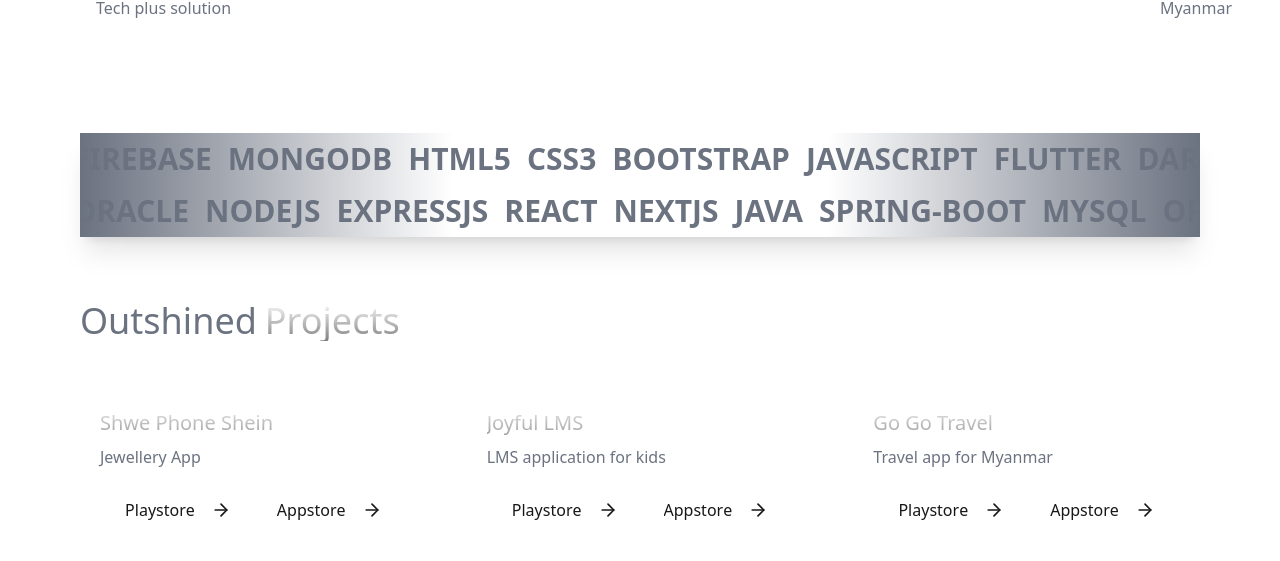
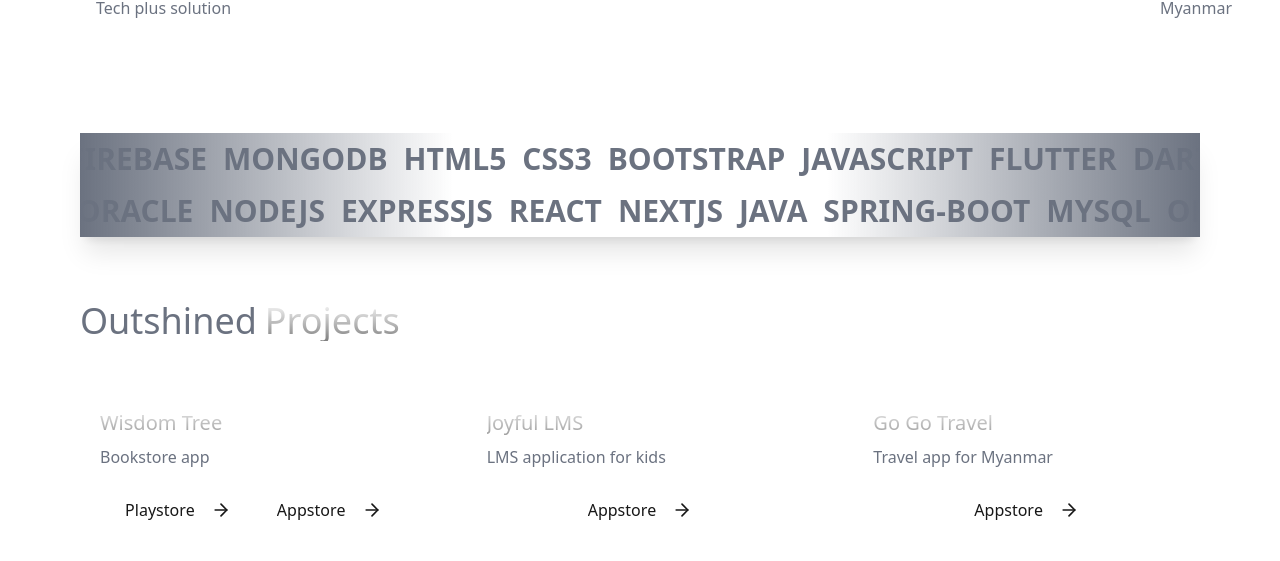
Before and after one commit to neirinzaralwin/portfolio, a Next.js app: page / in a window 1280 px wide. Shown: the part 1638-2199 px from the top of the page. Built offline with nearby package versions, Linux system fonts and the light colour scheme; grey boxes are pictures that could not be loaded.

Commit message:
ui almost done

```diff
--- a/app/page.tsx
+++ b/app/page.tsx
@@ -4,6 +4,7 @@ import Portfolio from "@/components/portfolio/portfolio";
 import Experience from "@/components/experience/experience";
 import Timeline from "@/lib/interfaces/timeline";
 import { ContactUs } from "@/components/contact-us/contact-us";
+import ColleageReviews from "@/components/reviews/colleage-reviews";
 
 const expList: Timeline[] = [
   {
@@ -76,6 +77,7 @@ export default function Home() {
       <Hero />
       <Experience timeline={expList} />
       <Portfolio />
+      <ColleageReviews />
       <ContactUs
         email="zaralwinneirin@gmail.com"
         social_handle={[
--- /dev/null
+++ b/components/portfolio/feature_projects.tsx
@@ -0,0 +1,58 @@
+import { FadeIn } from "../ui/transition";
+import Image from "next/image";
+
+const FeatureProjects = () => {
+  return (
+    <>
+      <FadeIn>
+        <div className="flex flex-row text-start mt-16">
+          <div className="pr-2 text-2xl md:text-4xl font-extralight text-gray-500">
+            Best
+          </div>
+          <h1 className="text-2xl md:text-4xl text-white/70 mb-5 gradient-text">
+            Applications
+          </h1>
+        </div>
+      </FadeIn>
+      <div className="grid grid-cols-1 md:grid-cols-2 gap-10 mt-10">
+        <div className="relative w-full h-0 pb-[50%] group">
+          <Image
+            src="https://scontent.fbkk22-3.fna.fbcdn.net/v/t39.30808-6/346955679_1313785589486043_1207697121383871436_n.jpg?_nc_cat=111&ccb=1-7&_nc_sid=86c6b0&_nc_ohc=hQIaLwuofQAQ7kNvgEC9wL1&_nc_ht=scontent.fbkk22-3.fna&_nc_gid=Abx8HM9P_3dj-Rpk_cRxuxv&oh=00_AYBfDuBl8aFY1fPrmLkCE6S-SpbvD8E9rFKJBQ12KUA0zA&oe=66FB621D"
+            alt="Food.com.mm"
+            layout="fill"
+            objectFit="cover"
+            className="rounded-lg shadow-lg transition duration-300 group-hover:filter group-hover:grayscale-0 grayscale"
+          />
+          <a
+            href="https://food.com.mm/"
+            target="_blank"
+            rel="noopener noreferrer"
+            className="text-md underline absolute inset-0 flex items-center justify-center text-white bg-black bg-opacity-50 opacity-0 group-hover:opacity-100 transition-opacity duration-300"
+          >
+            food.com.mm
+          </a>
+        </div>
+
+        <div className="relative w-full h-0 pb-[50%] group">
+          <Image
+            src="https://www.goldsilvercentral.com.sg/wp-content/uploads/2017/02/GSAP_WebsiteElements-01.png?x10759"
+            alt="Gold Silver Central"
+            layout="fill"
+            objectFit="cover"
+            className="rounded-lg shadow-lg transition duration-300 group-hover:filter group-hover:grayscale-0 grayscale"
+          />
+          <a
+            href="https://www.goldsilvercentral.com.sg/"
+            target="_blank"
+            rel="noopener noreferrer"
+            className="text-md underline absolute inset-0 flex items-center justify-center text-white bg-black bg-opacity-50 opacity-0 group-hover:opacity-100 transition-opacity duration-300"
+          >
+            goldsilvercentral.com.sg
+          </a>
+        </div>
+      </div>
+    </>
+  );
+};
+
+export default FeatureProjects;
--- a/components/portfolio/image-grid.tsx
+++ b/components/portfolio/image-grid.tsx
@@ -14,17 +14,15 @@ interface ImageGridProps {
   appstore?: string;
 }
 
-const lorem: string =
-  "lorem ipusm dolor sit amet, consectetur adipisicing elit. Neque excepturi, perferendis delectus porro saepe dolore minima? Inventore alias rerum fuga. Id ab a et quos similique est excepturi doloremque dolorum.";
-
 const imageGridItems: ImageGridProps[] = [
   {
     imageUrl:
-      "https://play-lh.googleusercontent.com/fVzvphTK0b1ITSOLAvtUTcV_Ex5MEM6WNZNfsrTV4zIAuVdDth_S4CcOjYnLVeCIdkY=w480-h960-rw",
-    title: "Shwe Phone Shein",
-    description: "Jewellery App",
-    appstore: "",
-    playstore: "",
+      "https://is1-ssl.mzstatic.com/image/thumb/PurpleSource126/v4/3e/1e/c3/3e1ec3c2-6a17-3c11-c68c-522a25a35e61/5a74b6f2-e4e7-4b70-a7e9-19755361dfec_Apple_iPhone_11_Pro_Max_Screenshot_1.png/460x0w.webp",
+    title: "Wisdom Tree",
+    description: "Bookstore app",
+    appstore: "https://apps.apple.com/th/app/wisdom-tree-library/id6464262162",
+    playstore:
+      "https://play.google.com/store/apps/details?id=com.hapeyecoltd.wisdomtree",
   },
   {
     imageUrl: "https://joyful.lmsmm.com/images/logo.png",
@@ -59,8 +57,9 @@ export function BlurFadeImages() {
             <div className="w-full">{renderComponent(item)}</div>
             {/* button */}
             <div className="flex flex-row mb-8 gap-3">
+              {item.playstore && (
                 <Link
-                href={item.playstore ?? ""}
+                  href={item.playstore}
                   target="_blank"
                   rel="noopener noreferrer"
                   className="px-4 py-2 rounded-full border border-white/50 flex items-center gap-4 group"
@@ -71,9 +70,10 @@ export function BlurFadeImages() {
                     className="group-hover:translate-x-1 transition-transform"
                   />
                 </Link>
-
+              )}
+              {item.appstore && (
                 <Link
-                href={item.appstore ?? ""}
+                  href={item.appstore}
                   target="_blank"
                   rel="noopener noreferrer"
                   className="px-4 py-2 rounded-full border border-white/50 flex items-center gap-4 group"
@@ -84,6 +84,7 @@ export function BlurFadeImages() {
                     className="group-hover:translate-x-1 transition-transform"
                   />
                 </Link>
+              )}
             </div>
             <FadeIn key={index}>
               <Image
@@ -91,7 +92,7 @@ export function BlurFadeImages() {
                 alt={item.title}
                 width={400}
                 height={400}
-                className="rounded-lg shadow-lg aspect-square"
+                className="rounded-lg shadow-lg aspect-square object-cover transition-all duration-300 hover:filter-none filter grayscale"
               />
             </FadeIn>
           </div>
--- a/components/portfolio/portfolio.tsx
+++ b/components/portfolio/portfolio.tsx
@@ -3,7 +3,7 @@
 import { BlurFadeImages } from "./image-grid";
 import { FadeIn } from "../ui/transition";
 import SkillMarquee from "./skill-marquee";
-import Image from "next/image";
+import FeatureProjects from "./feature_projects";
 
 const Portfolio = () => {
   return (
@@ -25,37 +25,7 @@ const Portfolio = () => {
         </FadeIn>
         <BlurFadeImages />
 
-        {/* immersive projects  */}
-        <FadeIn>
-          <div className="flex flex-row text-start mt-16">
-            <div className="pr-2 text-2xl md:text-4xl font-extralight text-gray-500">
-              Best
-            </div>
-            <h1 className="text-2xl md:text-4xl text-white/70 mb-5 gradient-text">
-              Applications
-            </h1>
-          </div>
-        </FadeIn>
-        <div className="grid grid-cols-1 md:grid-cols-2 gap-10 mt-10">
-          <div className="relative w-full h-0 pb-[50%]">
-            <Image
-              src="https://scontent.fbkk22-3.fna.fbcdn.net/v/t39.30808-6/346955679_1313785589486043_1207697121383871436_n.jpg?_nc_cat=111&ccb=1-7&_nc_sid=86c6b0&_nc_ohc=hQIaLwuofQAQ7kNvgEC9wL1&_nc_ht=scontent.fbkk22-3.fna&_nc_gid=Abx8HM9P_3dj-Rpk_cRxuxv&oh=00_AYBfDuBl8aFY1fPrmLkCE6S-SpbvD8E9rFKJBQ12KUA0zA&oe=66FB621D"
-              alt="Food.com.mm"
-              layout="fill"
-              objectFit="cover"
-              className="rounded-lg shadow-lg"
-            />
-          </div>
-          <div className="relative w-full h-0 pb-[50%]">
-            <Image
-              src="https://www.goldsilvercentral.com.sg/wp-content/uploads/2017/02/GSAP_WebsiteElements-01.png?x10759"
-              alt="Gold Silver Central"
-              layout="fill"
-              objectFit="cover"
-              className="rounded-lg shadow-lg"
-            />
-          </div>
-        </div>
+        <FeatureProjects />
       </div>
     </section>
   );
--- /dev/null
+++ b/components/reviews/colleage-reviews.tsx
@@ -0,0 +1,113 @@
+import { cn } from "@/utils/cn";
+import Marquee from "../ui/marquee";
+import { FadeIn } from "../ui/transition";
+
+const reviews = [
+  {
+    name: "Jack",
+    username: "@jack",
+    body: "I've never seen anything like this before. It's amazing. I love it.",
+    img: "https://avatar.vercel.sh/jack",
+  },
+  {
+    name: "Jill",
+    username: "@jill",
+    body: "I don't know what to say. I'm speechless. This is amazing.",
+    img: "https://avatar.vercel.sh/jill",
+  },
+  {
+    name: "John",
+    username: "@john",
+    body: "I'm at a loss for words. This is amazing. I love it.",
+    img: "https://avatar.vercel.sh/john",
+  },
+  {
+    name: "Jane",
+    username: "@jane",
+    body: "I'm at a loss for words. This is amazing. I love it.",
+    img: "https://avatar.vercel.sh/jane",
+  },
+  {
+    name: "Jenny",
+    username: "@jenny",
+    body: "I'm at a loss for words. This is amazing. I love it.",
+    img: "https://avatar.vercel.sh/jenny",
+  },
+  {
+    name: "James",
+    username: "@james",
+    body: "I'm at a loss for words. This is amazing. I love it.",
+    img: "https://avatar.vercel.sh/james",
+  },
+];
+
+const firstRow = reviews.slice(0, reviews.length / 2);
+const secondRow = reviews.slice(reviews.length / 2);
+
+const ReviewCard = ({
+  img,
+  name,
+  username,
+  body,
+}: {
+  img: string;
+  name: string;
+  username: string;
+  body: string;
+}) => {
+  return (
+    <figure
+      className={cn(
+        "relative w-64 cursor-pointer overflow-hidden rounded-xl border p-4",
+        // light styles
+        "border-gray-950/[.1] bg-gray-950/[.01] hover:bg-gray-950/[.05]",
+        // dark styles
+        "dark:border-gray-50/[.1] dark:bg-gray-50/[.10] dark:hover:bg-gray-50/[.15]"
+      )}
+    >
+      <div className="flex flex-row items-center gap-2">
+        <img className="rounded-full" width="32" height="32" alt="" src={img} />
+        <div className="flex flex-col">
+          <figcaption className="text-sm font-medium dark:text-white">
+            {name}
+          </figcaption>
+          <p className="text-xs font-medium dark:text-white/40">{username}</p>
+        </div>
+      </div>
+      <blockquote className="mt-2 text-sm">{body}</blockquote>
+    </figure>
+  );
+};
+
+const ColleageReviews = () => {
+  return (
+    <div className="flex-col">
+      <FadeIn className="mx-10 md:mx-20 mb-5">
+        <div className="flex flex-row text-start mt-16">
+          <div className="pr-2 text-2xl md:text-4xl font-extralight text-gray-500">
+            Colleages'
+          </div>
+          <h1 className="text-2xl md:text-4xl text-white/70 mb-5 gradient-text">
+            Reviews
+          </h1>
+        </div>
+      </FadeIn>
+      <div className="mx-10 relative flex w-full flex-col items-center justify-center overflow-hidden md:shadow-xl">
+        <Marquee pauseOnHover className="[--duration:20s]">
+          {firstRow.map((review) => (
+            <ReviewCard key={review.username} {...review} />
+          ))}
+        </Marquee>
+        <Marquee reverse pauseOnHover className="[--duration:20s]">
+          {secondRow.map((review) => (
+            <ReviewCard key={review.username} {...review} />
+          ))}
+        </Marquee>
+        <div className="pointer-events-none absolute inset-y-0 left-0 w-1/3 bg-gradient-to-r from-white dark:from-background"></div>
+        <div className="pointer-events-none absolute inset-y-0 right-0 w-1/3 bg-gradient-to-l from-white dark:from-background"></div>
+      </div>
+    </div>
+  );
+};
+
+export default ColleageReviews;
```
Also changed, not shown: 1 other file (tests, documents, lock files or other folders). Lines whose indentation alone changed are shown as unchanged.
